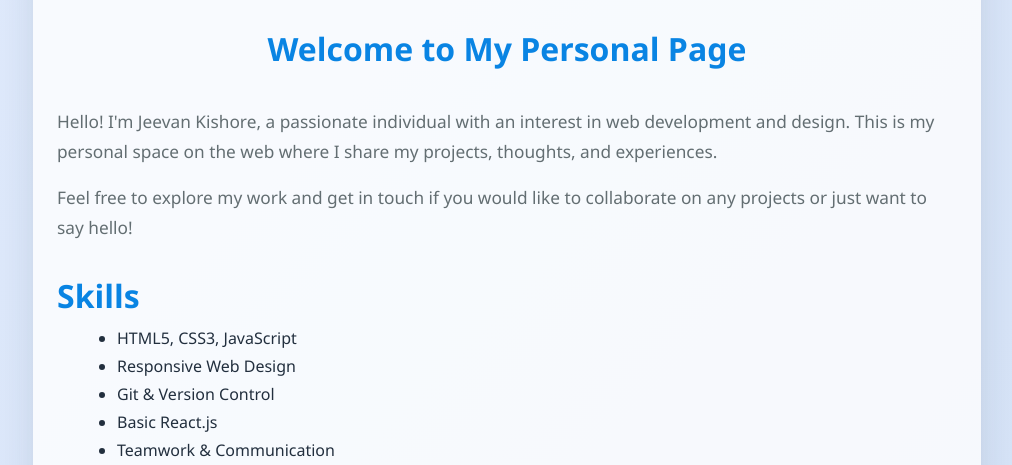
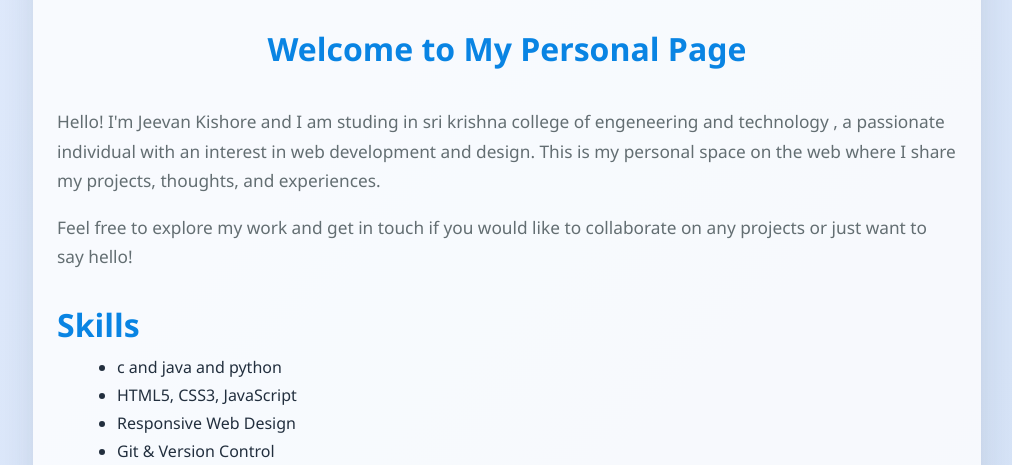
Before and after one commit to jeevan123-craz/portfilio, a plain HTML site: page index.html in a window 1280 px wide. Shown: the part 307-772 px from the top of the page, without its empty margins (133-1145 px from the left). Drawn offline with Linux system fonts and the light colour scheme.

Commit message:
Update index.html

```diff
--- a/index.html
+++ b/index.html
@@ -14,12 +14,15 @@
             <h2>Welcome to My Personal Page</h2>
         </header>
         <section>
-            <p>Hello! I'm Jeevan Kishore, a passionate individual with an interest in web development and design. This is my personal space on the web where I share my projects, thoughts, and experiences.</p>
+            <p>Hello! I'm Jeevan Kishore and I am studing in sri krishna college of engeneering and technology , a passionate individual with an interest in web development and design. This is my personal space on the web where I share my projects, thoughts, and experiences.</p>
             <p>Feel free to explore my work and get in touch if you would like to collaborate on any projects or just want to say hello!</p>
+
         </section>
         <section>
             <h2>Skills</h2>
             <ul>
+                <li>c and java and python</li>
+
                 <li>HTML5, CSS3, JavaScript</li>
                 <li>Responsive Web Design</li>
                 <li>Git & Version Control</li>
```
